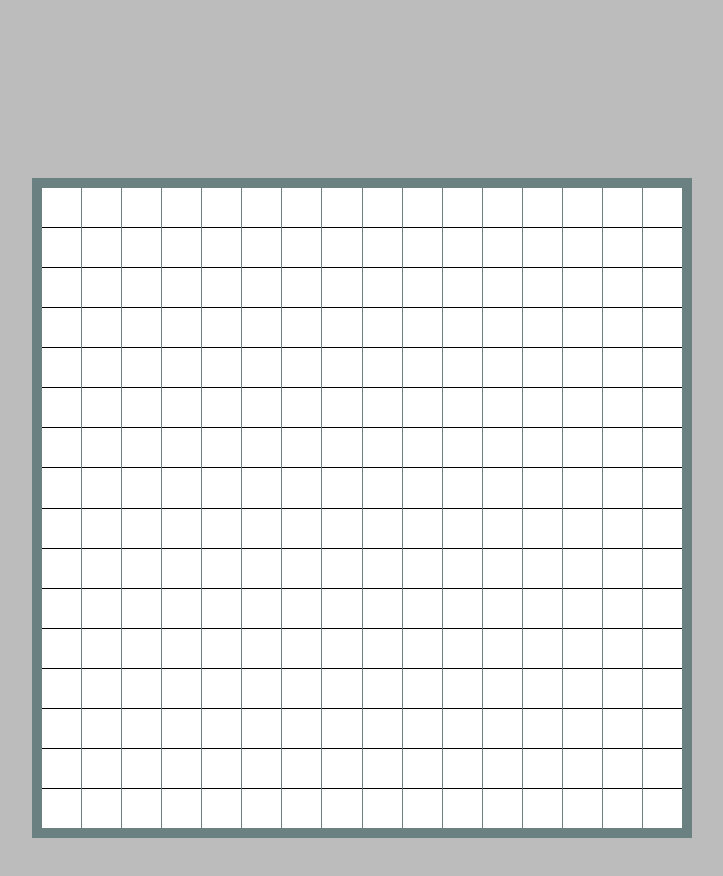
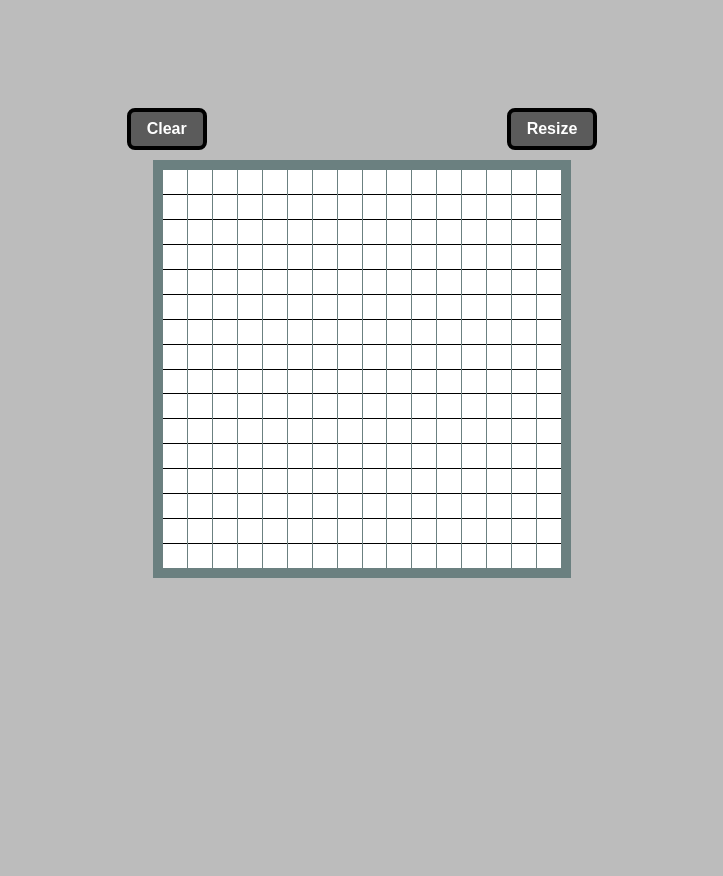
Before and after one commit to jackr271/etch-a-sketch, a plain HTML site: page index.html in a window 1280 px wide. Shown: the whole page, without its empty margins (278-1001 px from the left). After the commit the page ends 800 px from the top, so only its background shows below. Drawn offline with Linux system fonts and the light colour scheme.

Commit message:
feat: add clearGrid and button to resize grid

```diff
--- a/index.html
+++ b/index.html
@@ -9,10 +9,12 @@
     <script src="./javascript.js" defer></script>
 </head>
 <body>
-
-    <div class='box-grid'>
-
+    <div class="button-holder">
+        <button id="clear">Clear</button>
+        <button id="resize">Resize</button>
     </div>
+    <div class='box-grid'></div>
+    <div></div>
 
 </body>
 </html>
--- a/javascript.js
+++ b/javascript.js
@@ -1,9 +1,27 @@
 let squareDimension = 16;
 buildGrid(squareDimension);
 
+const resizeButton = document.querySelector('#resize');
+const clearButton = document.querySelector('#clear');
+
+resizeButton.addEventListener('click', ()=> {
+    let number = -1;
+    while (!Number.isInteger(+number) || !(1 <= +number && +number <= 100)) {
+        number = prompt("Please enter a new grid dimension between 1 and 100");
+    }
+    buildGrid(number);
+});
+
+function clearGrid (grid) {
+    while (grid.firstChild) {
+        grid.removeChild(grid.firstChild);
+    }
+}
 
 function buildGrid (sideLength) {
     const grid = document.querySelector('.box-grid');
+
+    clearGrid(grid);
 
     for (let i = 0; i < sideLength; i++) {
         const column = buildColumn(sideLength);
--- a/style.css
+++ b/style.css
@@ -1,12 +1,31 @@
 body {
-    height: 50vmin;
+    height: 60vmin;
     display: flex;
     justify-content: center;
     align-items: center;
     background-color: rgb(188, 188, 188);
 
-    padding: 300px;
+    flex-direction: column;
+    padding: 100px;
     gap: 10px;
+}
+
+.button-holder {
+    display: flex;
+    align-items: center;
+    justify-content:space-between;
+    gap: 300px;
+}
+
+button {
+    padding: 8px 16px;
+    border-radius: 8px;
+    background-color: rgb(91, 91, 91);
+    border: 4px solid black;
+    color: white;
+    font-size: medium;
+    font-weight: 600;
+    font-family: sans-serif;
 }
 
 .box-grid {
```
